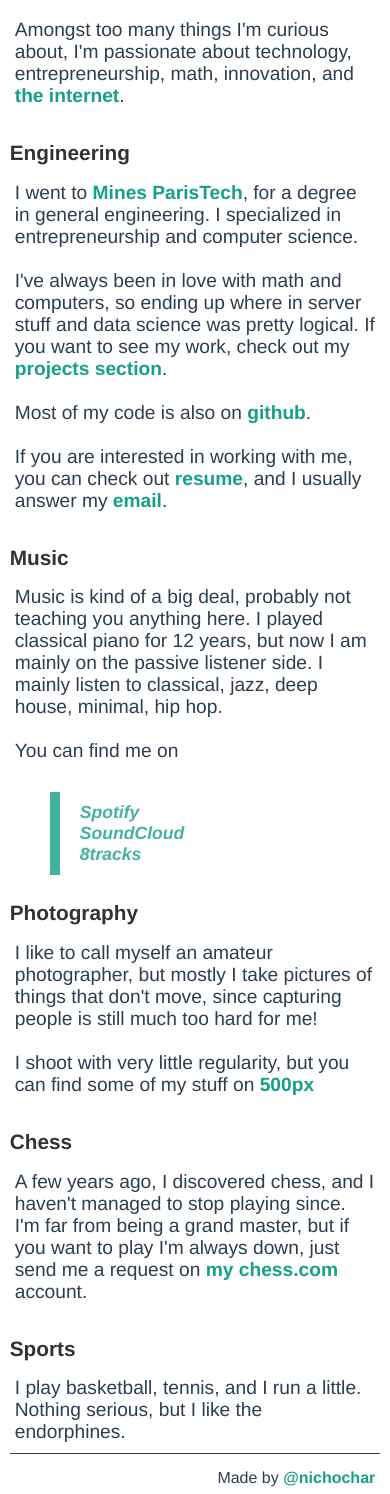
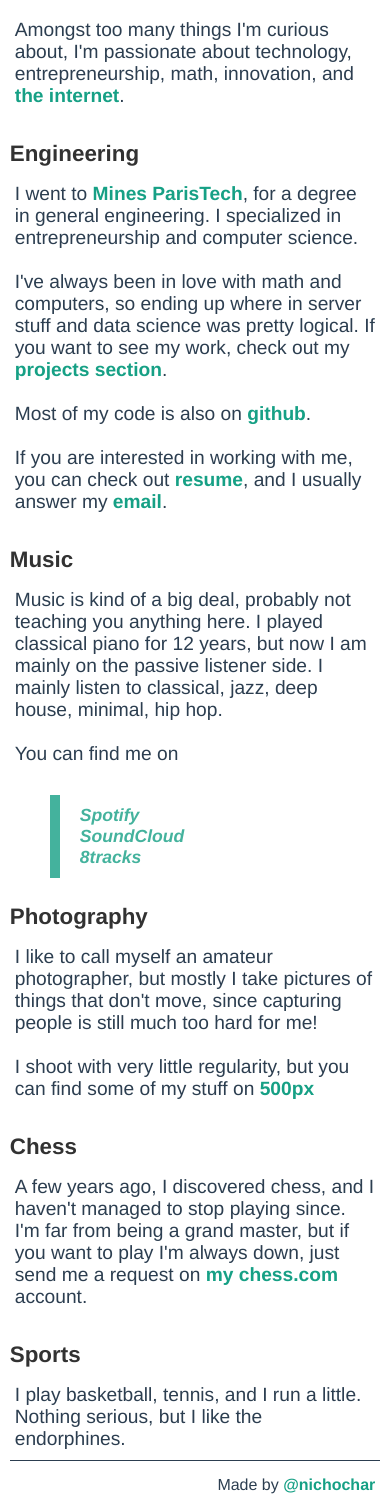
Before and after one commit to nichochar/blog, a Flask app: page /about in a window 390 px wide. Shown: the part 444-1938 px from the top of the page. Run offline with Flask 2, Linux system fonts and the light colour scheme; some libraries are stand-ins or nearby versions.

Commit message:
Fixed h2 size on mobile

```diff
--- a/blog/static/customStyle.css
+++ b/blog/static/customStyle.css
@@ -177,7 +177,7 @@
     line-height: 1em;
     padding-bottom: 20px; }
   body h2 {
-    font-size: 1.3em;
+    font-size: 1.4em;
     padding: 10px 0;
     line-height: 0.8em; }
   body h3 {
--- a/blog/static/customStyle.scss
+++ b/blog/static/customStyle.scss
@@ -246,7 +246,7 @@
         }
 
         h2 {
-            font-size: 1.3em;
+            font-size: 1.4em;
             padding: 10px 0;
             line-height: 0.8em;
         }
```
